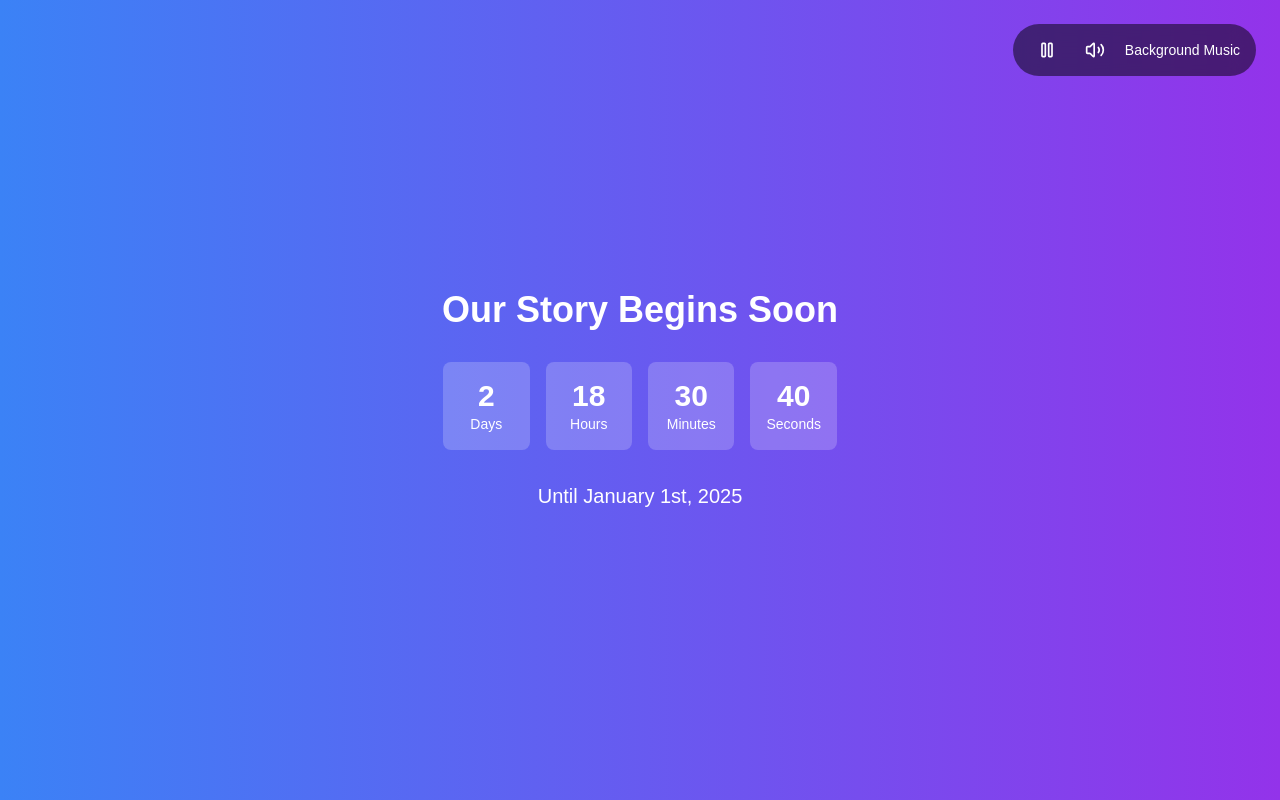
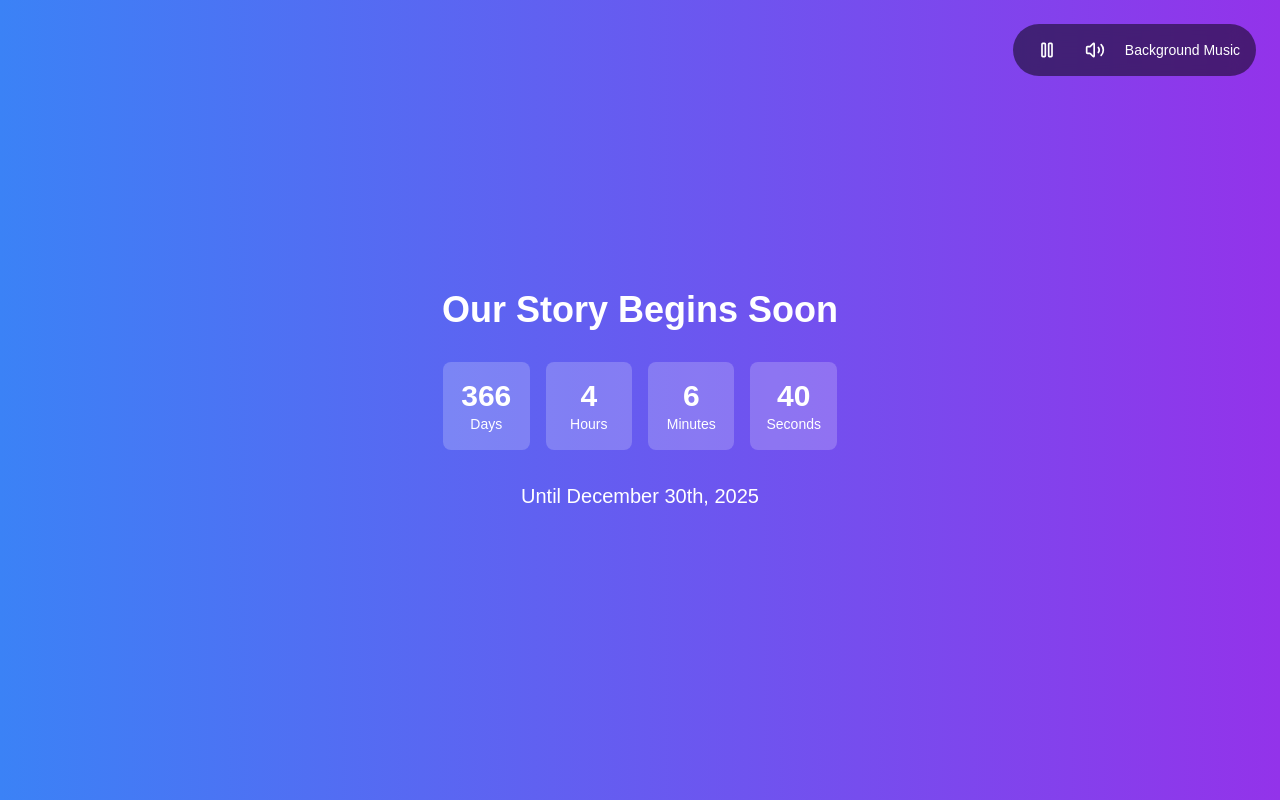
Before and after one commit to exprays/doodle-beta, a Next.js app: page / in a window 1280 px wide. Built offline with nearby package versions, Linux system fonts and the light colour scheme; a web font is replaced by a local one.

Commit message:
date test

```diff
--- a/app/page.tsx
+++ b/app/page.tsx
@@ -19,7 +19,7 @@ interface TimeLeft {
 }
 
 export default function Home() {
-  const targetDate = new Date('2025-01-01T00:00:00');
+  const targetDate = new Date('2025-12-30T09:36:00');
   const [timeLeft, setTimeLeft] = useState<TimeLeft>({
     days: 0,
     hours: 0,
```
